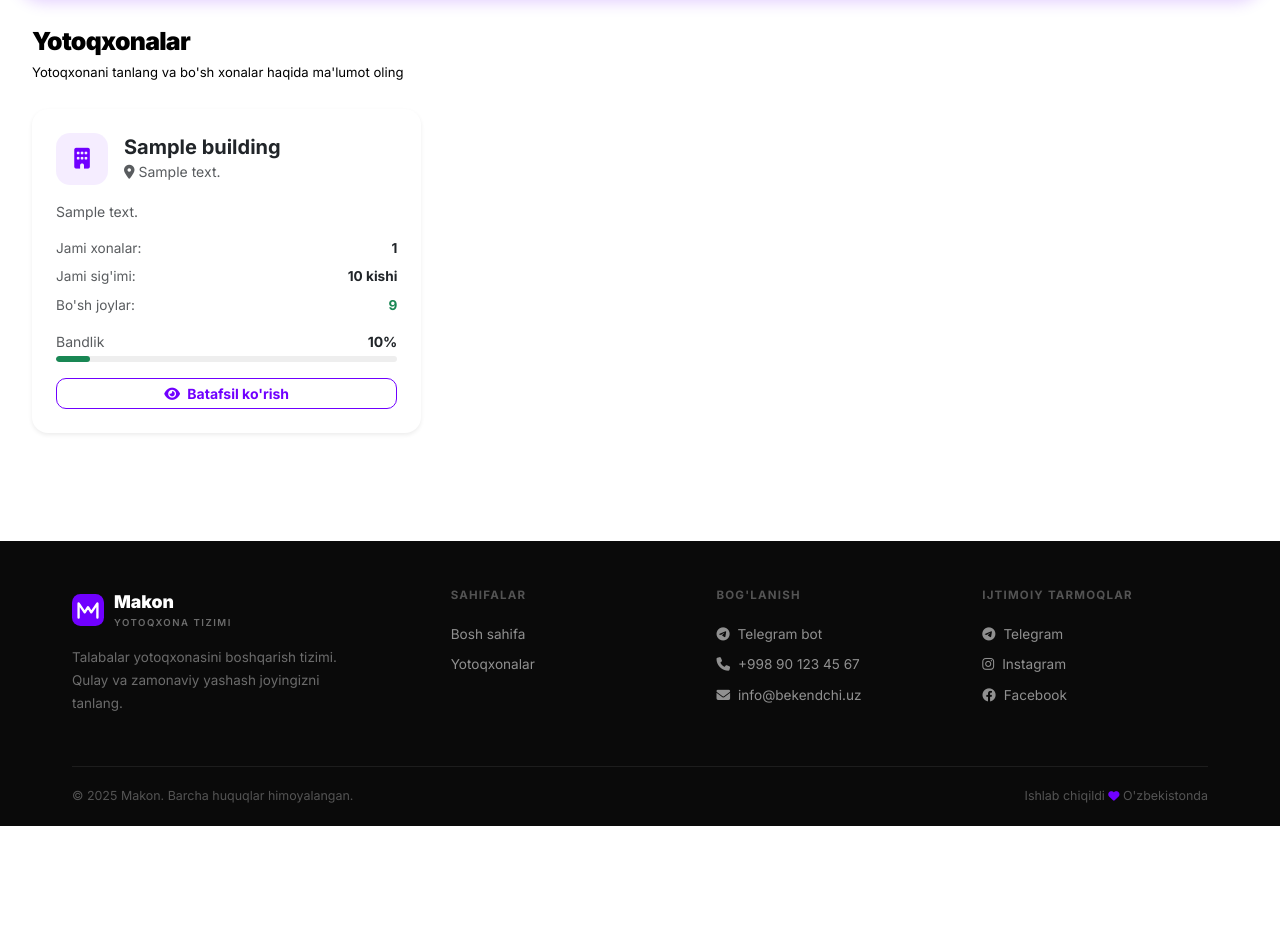
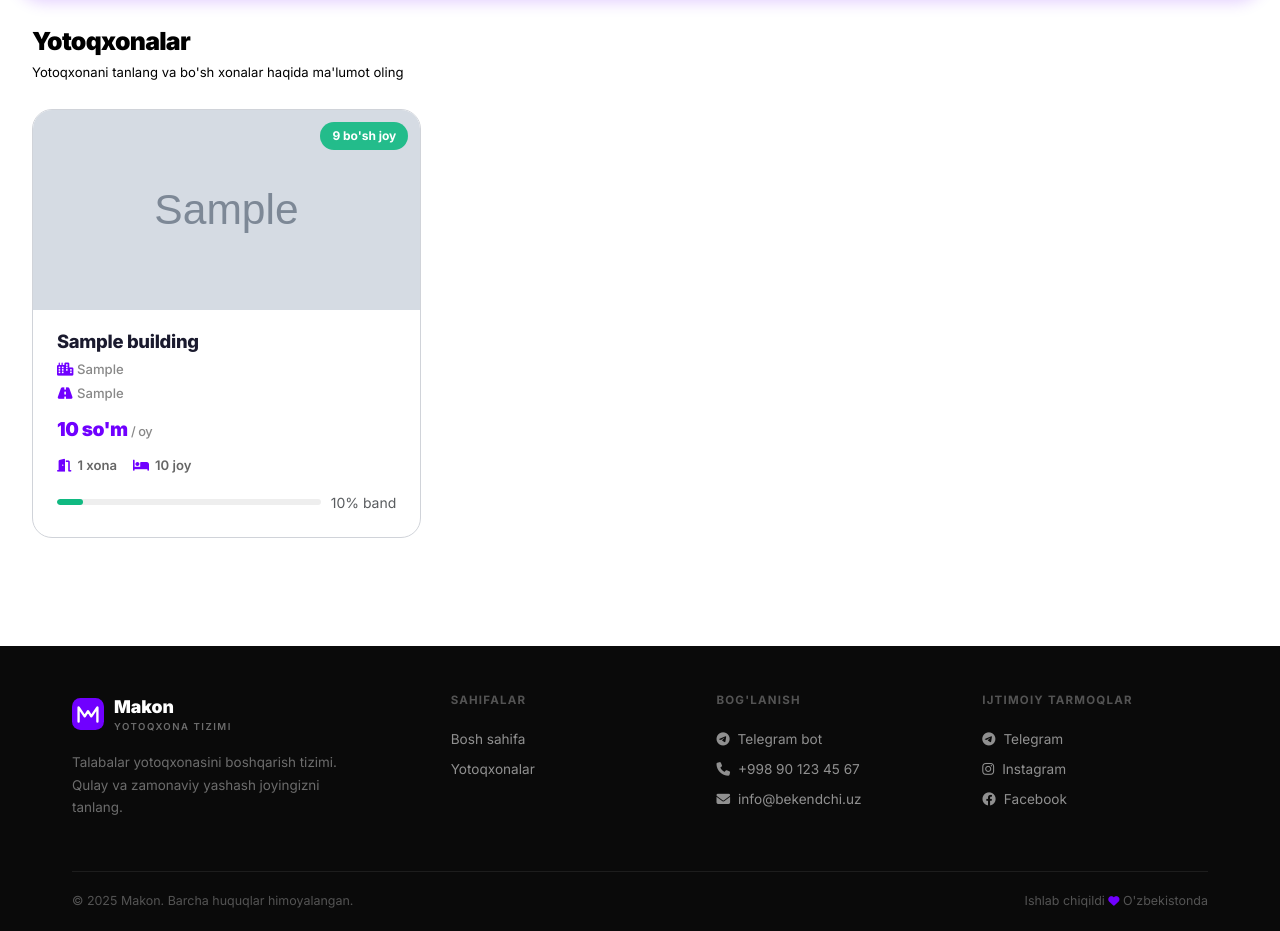
Before and after one commit to JozilovaZ/yotoqxona_web, a Django app: page /applications/rooms/ in a window 1280 px wide. Shown: the part 66-997 px from the top of the page. Before the commit the page ends 892 px from the top, so only its background shows below. Run offline with Django 5.2, Linux system fonts and the light colour scheme; tables that the repository leaves empty hold one stand-in row (values such as "Sample post"); grey boxes marked "Sample" are stand-in pictures.

Commit message:
Add image, city, street fields to Building model; redesign dorm cards
Co-Authored-By: Claude Opus 4.6 <noreply@anthropic.com>

```diff
--- a/apps/applications/views.py
+++ b/apps/applications/views.py
@@ -61,12 +61,21 @@ class AvailableRoomsView(ListView):
                     total_capacity += room.capacity
                     if room.status in ['available', 'partial']:
                         available_beds += room.available_beds
+            # Eng arzon narxni hisoblash
+            prices = []
+            for floor in building.floors.filter(is_active=True):
+                for room in floor.rooms.filter(is_active=True):
+                    if room.monthly_price > 0:
+                        prices.append(room.monthly_price)
+            min_price = min(prices) if prices else 0
+
             buildings_data.append({
                 'building': building,
                 'total_rooms': total_rooms,
                 'total_capacity': total_capacity,
                 'available_beds': available_beds,
                 'occupancy_rate': round((total_capacity - available_beds) / total_capacity * 100) if total_capacity > 0 else 0,
+                'min_price': min_price,
             })
         ctx['buildings_data'] = buildings_data
         return ctx
--- a/apps/buildings/admin.py
+++ b/apps/buildings/admin.py
@@ -25,9 +25,9 @@ class FloorInline(admin.TabularInline):
 
 @admin.register(Building)
 class BuildingAdmin(admin.ModelAdmin):
-    list_display = ('name', 'address', 'count_floors', 'count_rooms', 'total_capacity_display', 'is_active')
-    list_filter = ('is_active',)
-    search_fields = ('name', 'address')
+    list_display = ('name', 'city', 'street', 'count_floors', 'count_rooms', 'total_capacity_display', 'is_active')
+    list_filter = ('is_active', 'city')
+    search_fields = ('name', 'address', 'city', 'street')
     inlines = [FloorInline]  # Binoni ochganda ichida etajlar chiqadi
 
     # Hisoblangan maydonlar (Optimization uchun annotation ishlatamiz)
--- a/apps/buildings/models.py
+++ b/apps/buildings/models.py
@@ -7,6 +7,9 @@ from django.core.validators import MinValueValidator
 class Building(models.Model):
     """Yotoqxona binosi"""
     name = models.CharField(max_length=100, verbose_name="Bino nomi")
+    image = models.ImageField(upload_to='buildings/', blank=True, null=True, verbose_name="Rasm")
+    city = models.CharField(max_length=100, blank=True, verbose_name="Shahar")
+    street = models.CharField(max_length=200, blank=True, verbose_name="Ko'cha")
     address = models.TextField(blank=True, verbose_name="Manzil")
     description = models.TextField(blank=True, verbose_name="Tavsif")
     is_active = models.BooleanField(default=True, verbose_name="Faol")
--- a/templates/applications/available_rooms.html
+++ b/templates/applications/available_rooms.html
@@ -15,58 +15,57 @@
 
 <div class="row g-4">
     {% for bd in buildings_data %}
-    <div class="col-md-6 col-lg-4">
+    <div class="col-md-6 col-lg-4" data-aos="fade-up" data-aos-delay="{{ forloop.counter0|add:0 }}00">
         <a href="{% url 'applications:building_detail' bd.building.pk %}" class="text-decoration-none">
-            <div class="card h-100 shadow-sm border-0" style="border-radius:16px;transition:transform .2s,box-shadow .2s;cursor:pointer;"
-                 onmouseenter="this.style.transform='translateY(-4px)';this.style.boxShadow='0 8px 25px rgba(112,0,255,.12)'"
-                 onmouseleave="this.style.transform='';this.style.boxShadow=''">
-                <div class="card-body p-4">
-                    <div class="d-flex align-items-center gap-3 mb-3">
-                        <div style="width:52px;height:52px;border-radius:14px;background:var(--p10);display:flex;align-items:center;justify-content:center;">
-                            <i class="fas fa-building" style="color:var(--p);font-size:1.3rem"></i>
+            <div class="dorm-card">
+                <div class="dorm-card-img">
+                    {% if bd.building.image %}
+                    <img src="{{ bd.building.image.url }}" alt="{{ bd.building.name }}">
+                    {% else %}
+                    <div class="dorm-card-placeholder">
+                        <i class="fas fa-building"></i>
+                    </div>
+                    {% endif %}
+                    {% if bd.available_beds > 0 %}
+                    <span class="dorm-badge dorm-badge-available">{{ bd.available_beds }} bo'sh joy</span>
+                    {% else %}
+                    <span class="dorm-badge dorm-badge-full">Band</span>
+                    {% endif %}
+                </div>
+                <div class="dorm-card-body">
+                    <h5 class="dorm-card-title">{{ bd.building.name }}</h5>
+
+                    <div class="dorm-card-location">
+                        {% if bd.building.city %}
+                        <span><i class="fas fa-city me-1"></i>{{ bd.building.city }}</span>
+                        {% endif %}
+                        {% if bd.building.street %}
+                        <span><i class="fas fa-road me-1"></i>{{ bd.building.street }}</span>
+                        {% endif %}
+                    </div>
+
+                    {% if bd.min_price > 0 %}
+                    <div class="dorm-card-price">
+                        {{ bd.min_price|floatformat:0 }} so'm <span>/ oy</span>
+                    </div>
+                    {% endif %}
+
+                    <div class="dorm-card-stats">
+                        <div class="dorm-stat">
+                            <i class="fas fa-door-open"></i>
+                            <span>{{ bd.total_rooms }} xona</span>
                         </div>
-                        <div>
-                            <h5 class="mb-0 fw-bold text-dark">{{ bd.building.name }}</h5>
-                            {% if bd.building.address %}
-                            <small class="text-muted"><i class="fas fa-map-marker-alt me-1"></i>{{ bd.building.address }}</small>
-                            {% endif %}
+                        <div class="dorm-stat">
+                            <i class="fas fa-bed"></i>
+                            <span>{{ bd.total_capacity }} joy</span>
                         </div>
                     </div>
 
-                    {% if bd.building.description %}
-                    <p class="text-muted small mb-3">{{ bd.building.description|truncatewords:20 }}</p>
-                    {% endif %}
-
-                    <div class="d-flex flex-column gap-2 mb-3" style="font-size:0.85rem;">
-                        <div class="d-flex justify-content-between">
-                            <span class="text-muted">Jami xonalar:</span>
-                            <span class="fw-bold text-dark">{{ bd.total_rooms }}</span>
+                    <div class="dorm-card-footer">
+                        <div class="dorm-progress">
+                            <div class="dorm-progress-bar" style="width:{{ bd.occupancy_rate }}%;background:{% if bd.occupancy_rate < 50 %}#10B981{% elif bd.occupancy_rate < 80 %}var(--p){% else %}#EF4444{% endif %};"></div>
                         </div>
-                        <div class="d-flex justify-content-between">
-                            <span class="text-muted">Jami sig'imi:</span>
-                            <span class="fw-bold text-dark">{{ bd.total_capacity }} kishi</span>
-                        </div>
-                        <div class="d-flex justify-content-between">
-                            <span class="text-muted">Bo'sh joylar:</span>
-                            <span class="fw-bold" style="color:{% if bd.available_beds > 0 %}#198754{% else %}#dc3545{% endif %}">{{ bd.available_beds }}</span>
-                        </div>
-                    </div>
-
-                    <!-- Bandlik darajasi -->
-                    <div class="mb-3">
-                        <div class="d-flex justify-content-between mb-1">
-                            <small class="text-muted">Bandlik</small>
-                            <small class="fw-bold">{{ bd.occupancy_rate }}%</small>
-                        </div>
-                        <div style="height:6px;background:#eee;border-radius:3px;overflow:hidden;">
-                            <div style="height:100%;width:{{ bd.occupancy_rate }}%;background:{% if bd.occupancy_rate < 50 %}#198754{% elif bd.occupancy_rate < 80 %}var(--p){% else %}#dc3545{% endif %};border-radius:3px;transition:width .5s;"></div>
-                        </div>
-                    </div>
-
-                    <div class="d-grid">
-                        <span class="btn btn-outline-primary btn-sm">
-                            <i class="fas fa-eye me-1"></i> Batafsil ko'rish
-                        </span>
+                        <small class="text-muted">{{ bd.occupancy_rate }}% band</small>
                     </div>
                 </div>
             </div>
@@ -75,3 +74,154 @@
     {% endfor %}
 </div>
 {% endblock %}
+
+{% block extra_css %}
+<style>
+    .dorm-card {
+        background: #fff;
+        border: 1.5px solid var(--border);
+        border-radius: 20px;
+        overflow: hidden;
+        transition: transform .25s, box-shadow .25s;
+        height: 100%;
+        display: flex;
+        flex-direction: column;
+    }
+    .dorm-card:hover {
+        transform: translateY(-6px);
+        box-shadow: 0 12px 35px rgba(112,0,255,.12);
+    }
+
+    .dorm-card-img {
+        position: relative;
+        height: 200px;
+        overflow: hidden;
+        background: #f3f4f6;
+    }
+    .dorm-card-img img {
+        width: 100%;
+        height: 100%;
+        object-fit: cover;
+        transition: transform .3s;
+    }
+    .dorm-card:hover .dorm-card-img img {
+        transform: scale(1.05);
+    }
+    .dorm-card-placeholder {
+        width: 100%;
+        height: 100%;
+        display: flex;
+        align-items: center;
+        justify-content: center;
+        background: linear-gradient(135deg, #f0e6ff 0%, #e0d0ff 100%);
+        font-size: 3rem;
+        color: var(--p);
+    }
+
+    .dorm-badge {
+        position: absolute;
+        top: 12px;
+        right: 12px;
+        padding: 5px 12px;
+        border-radius: 100px;
+        font-size: 0.75rem;
+        font-weight: 700;
+        backdrop-filter: blur(8px);
+    }
+    .dorm-badge-available {
+        background: rgba(16,185,129,.9);
+        color: #fff;
+    }
+    .dorm-badge-full {
+        background: rgba(239,68,68,.9);
+        color: #fff;
+    }
+
+    .dorm-card-body {
+        padding: 1.25rem 1.5rem 1.5rem;
+        flex: 1;
+        display: flex;
+        flex-direction: column;
+    }
+
+    .dorm-card-title {
+        font-weight: 800;
+        font-size: 1.15rem;
+        color: #1a1a2e;
+        margin-bottom: 0.5rem;
+        letter-spacing: -0.3px;
+    }
+
+    .dorm-card-location {
+        display: flex;
+        flex-direction: column;
+        gap: 4px;
+        margin-bottom: 0.75rem;
+    }
+    .dorm-card-location span {
+        font-size: 0.82rem;
+        color: #888;
+        font-weight: 500;
+    }
+    .dorm-card-location i {
+        color: var(--p);
+        width: 16px;
+        text-align: center;
+    }
+
+    .dorm-card-price {
+        font-size: 1.2rem;
+        font-weight: 900;
+        color: var(--p);
+        margin-bottom: 0.75rem;
+        letter-spacing: -0.5px;
+    }
+    .dorm-card-price span {
+        font-size: 0.8rem;
+        font-weight: 500;
+        color: #888;
+    }
+
+    .dorm-card-stats {
+        display: flex;
+        gap: 16px;
+        margin-bottom: 1rem;
+        margin-top: auto;
+    }
+    .dorm-stat {
+        display: flex;
+        align-items: center;
+        gap: 6px;
+        font-size: 0.82rem;
+        color: #666;
+        font-weight: 600;
+    }
+    .dorm-stat i {
+        color: var(--p);
+        font-size: 0.8rem;
+    }
+
+    .dorm-card-footer {
+        display: flex;
+        align-items: center;
+        gap: 10px;
+    }
+    .dorm-progress {
+        flex: 1;
+        height: 6px;
+        background: #eee;
+        border-radius: 3px;
+        overflow: hidden;
+    }
+    .dorm-progress-bar {
+        height: 100%;
+        border-radius: 3px;
+        transition: width .5s;
+    }
+
+    @media (max-width: 768px) {
+        .dorm-card-img { height: 160px; }
+        .dorm-card-body { padding: 1rem 1.25rem 1.25rem; }
+    }
+</style>
+{% endblock %}
```
Also changed, not shown: apps/buildings/migrations/0002_building_city_building_image_building_street.py (added).
